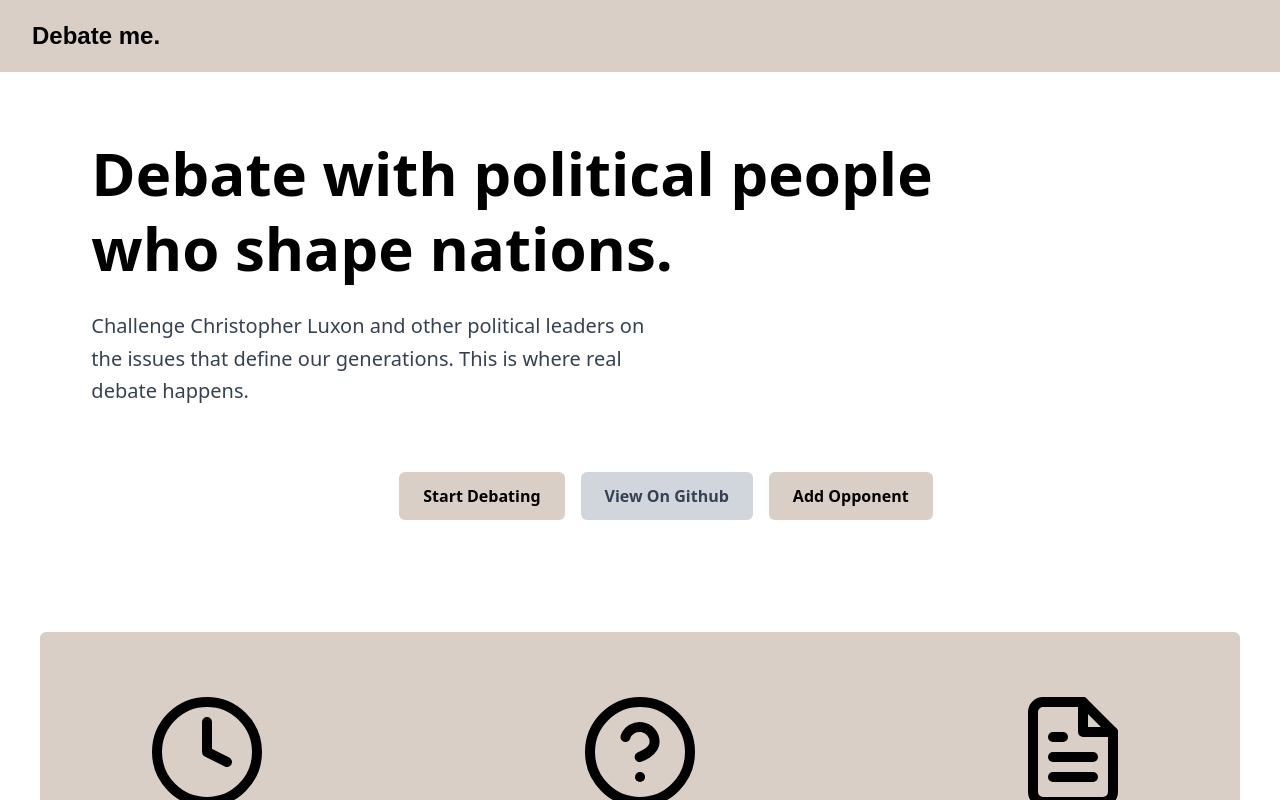
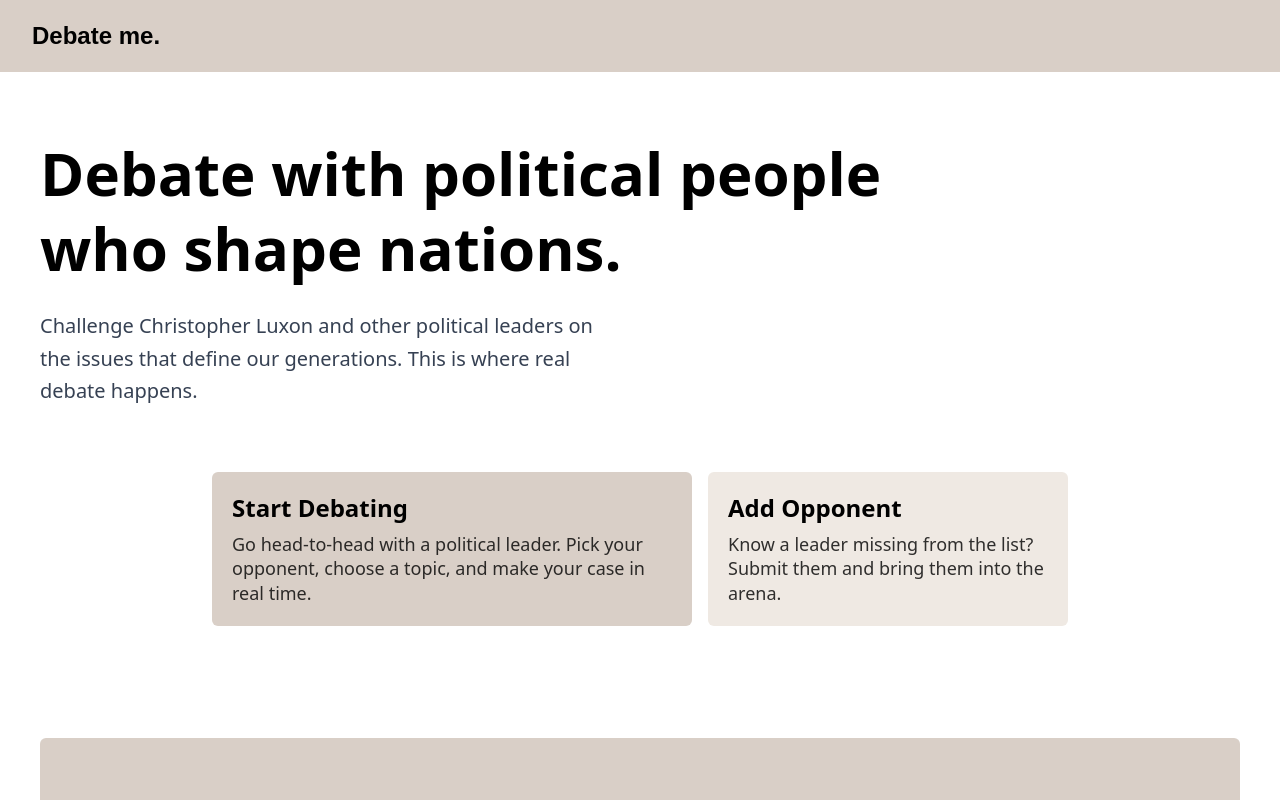
Before and after one commit to KinnonBroekhuizen/DebateMe, a Next.js app: page / in a window 1280 px wide. Shown: the top 800 px of the page. Built offline with nearby package versions, Linux system fonts and the light colour scheme; what tailwindcss-animated would draw is missing.

Commit message:
made buttons bigger and have description

```diff
--- a/app/page.tsx
+++ b/app/page.tsx
@@ -4,7 +4,7 @@
   return (
     <div className="min-h-screen bg-white font-sans">
       {/* Hero Section */}
-      <main className="px-10 pt-16 pb-12 max-w-5xl flex justify-evenly">
+      <main className="px-10 pt-16 pb-12">
         {/* Left Side */}
         <div className="">
           <h2 className="text-6xl font-extrabold text-black leading-tight mb-6 animate-fade-down animate-once animate-ease-out">
@@ -17,33 +17,35 @@
           </p>
 
           {/* Buttons */}
-          <div className="flex justify-end gap-4">
+          <div className="flex items-stretch gap-4 justify-center mx-auto">
             <Link
               href="/opponents"
-              className="font-semibold px-6 py-3 rounded-md transition-opacity hover:opacity-90"
+              className="p-5 flex flex-col gap-2 justify-between rounded-md transition-opacity hover:opacity-90 max-w-120"
+              style={{ background: "var(--primary)", color: "black" }}
+            >
+              <span className="font-bold text-2xl">Start Debating</span>
+              <p className="text-lg  leading-snug opacity-80">
+                Go head-to-head with a political leader. Pick your opponent,
+                choose a topic, and make your case in real time.
+              </p>
+            </Link>
+
+            <Link
+              href="/addOpponent"
+              className="p-5 flex flex-col gap-2 justify-between rounded-md transition-opacity hover:opacity-90 max-w-90"
               style={{
-                background: "var(--primary)",
+                background: "var(--foreground)",
                 color: "black",
               }}
             >
-              Start Debating
-            </Link>
-            <button className="bg-gray-300 hover:bg-gray-400 text-gray-700 font-semibold px-6 py-3 rounded-md transition-colors">
-              View On Github
-            </button>
-            <Link
-              href="/addOpponent"
-              className="font-semibold px-6 py-3 rounded-md transition-opacity hover:opacity-90"
-              style={{
-                background: "var(--primary)",
-                color: "black",
-              }}
-            >
-              Add Opponent
+              <span className="font-bold text-2xl">Add Opponent</span>
+              <p className="text-lg leading-snug opacity-80">
+                Know a leader missing from the list? Submit them and bring them
+                into the arena.
+              </p>
             </Link>
           </div>
         </div>
-
       </main>
 
       {/* Features Section */}
```
